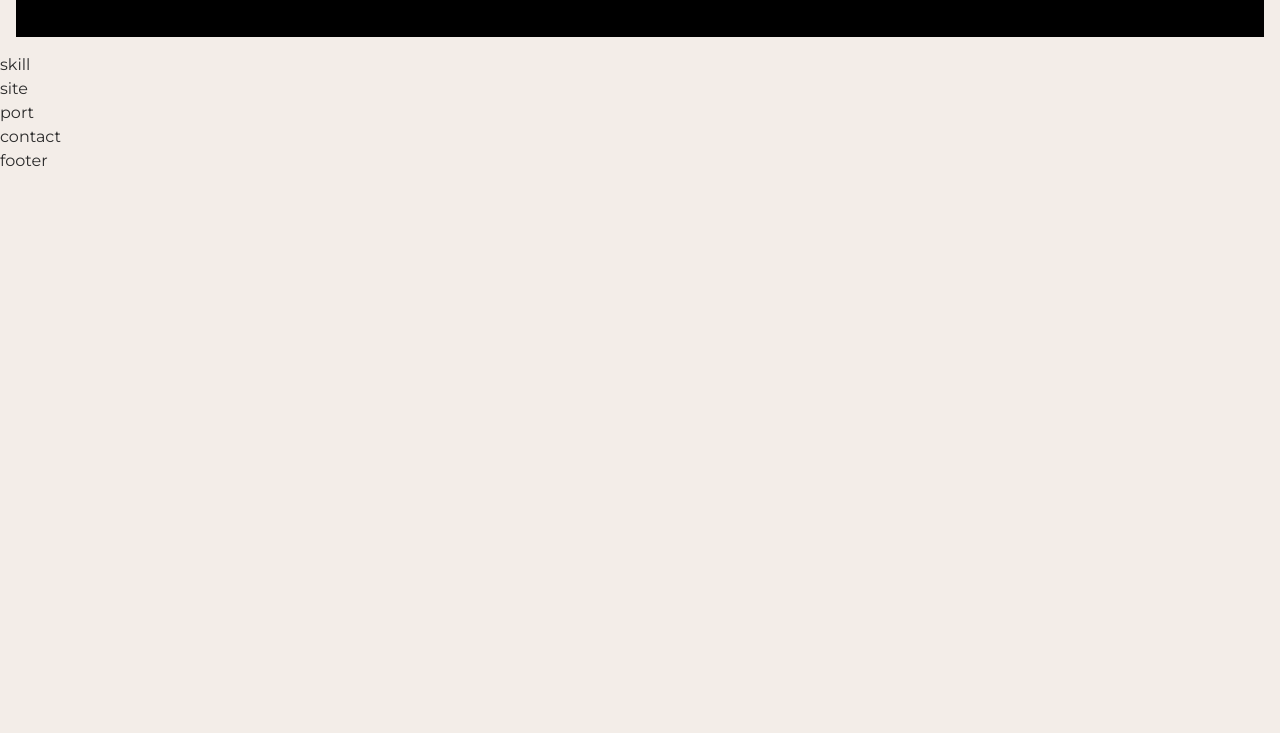
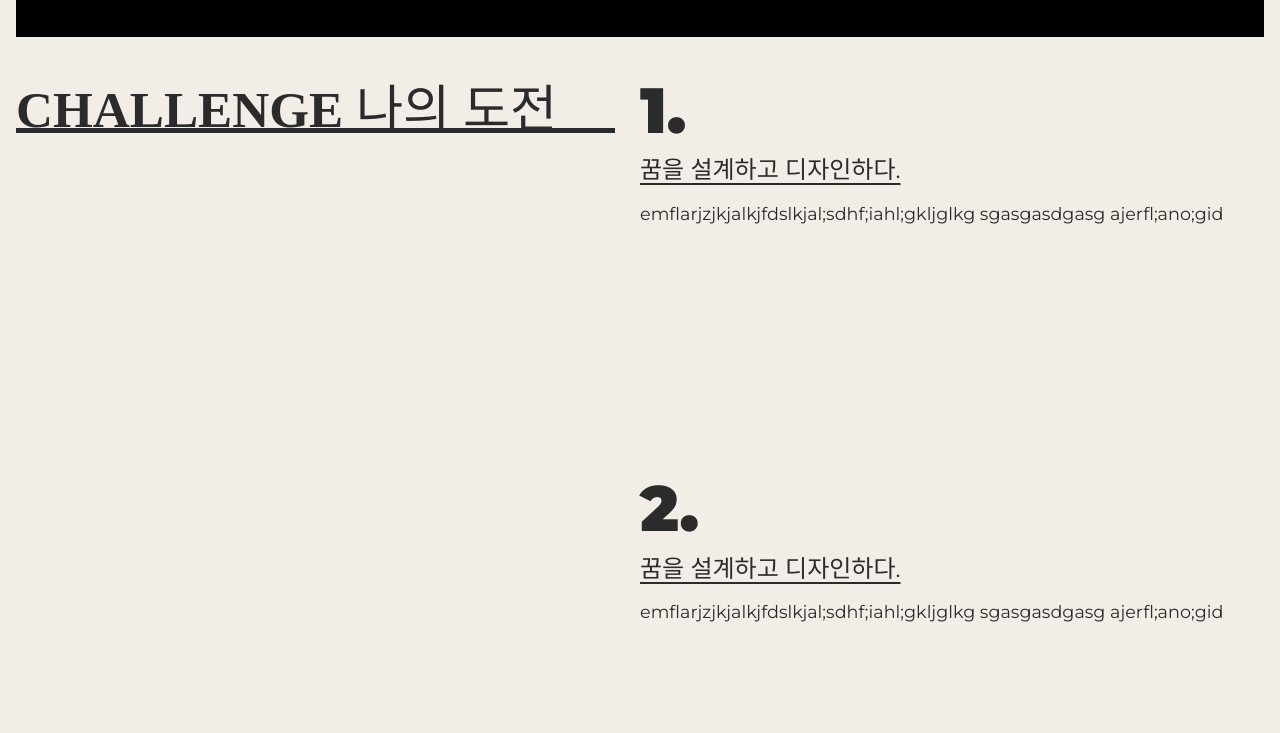
Before and after one commit to 04mmii/port2024-vite, a website built with Vite: page src/index.html in a window 1280 px wide. Shown: the part 747-1480 px from the top of the page. Before the commit the page ends 920 px from the top, so only its background shows below. Built offline with nearby package versions, Linux system fonts and the light colour scheme; a small style sheet from the web is missing; a web font is replaced by a local one.

Commit message:
:) 스킬영역 완료

```diff
--- a/src/assets/css/section/intro.css
+++ b/src/assets/css/section/intro.css
@@ -135,7 +135,7 @@
   }
 }
 
-@media (max-width: 330px) {
+@media (max-width: 320px) {
   .intro__title {
     display: none;
   }
--- a/src/assets/css/section/skill.css
+++ b/src/assets/css/section/skill.css
@@ -1,3 +1,61 @@
-#skill {
 
+.skill__inner {
+  padding: 16px;
+  display: flex;
+  justify-content: space-between;
 }
+.skill__title {
+  position: sticky;
+  top: 70px;
+  left: 0;
+  width: 48%;
+  height: 5vw;
+  font-size: 4vw;
+  font-weight: 900;
+  line-height: 1.6;
+  font-family: var(--mainKor-font);
+  text-transform: uppercase;
+  color: var(--black100);
+  border-bottom: 0.4vw solid var(--black100);
+}
+.skill__title em {
+  font-style: 1.25rem;
+  font-weight: 400;
+}
+.skill__desc {
+  width: 50%;
+}
+.skill__desc span {
+  font-size: 5vw;
+  line-height: 1.3;
+  font-weight: 900;
+}
+.skill__desc h3 {
+  font-size: 1.5rem;
+  text-decoration: underline;
+  text-underline-position: under;
+  margin-bottom: 1vw;
+}
+.skill__desc p {
+  margin-bottom: 30vh;
+  font-size: 1.1rem;
+}
+
+@media (max-width: 800px){
+  .skill__inner {
+    flex-direction: column;
+  }
+  .skill__title {
+    width: 100%;
+    margin-bottom: 10vw;
+    font-size: 30px;
+    height: auto;
+    background-color: var(--mainBg-color);
+  }
+  .skill__desc {
+    width: 100%;
+  }
+  .skill__desc span {
+    font-size: 20vw;
+  }
+}
--- a/src/index.html
+++ b/src/index.html
@@ -55,9 +55,9 @@
     <main id="main" role="main">
         <section id="intro">
             <div class="intro__inner">
-                <div class="intro__title">
+                <h2 class="intro__title">
                     port developer
-                </div>
+                </h2>
                 <div class="intro__lines" aria-hidden="true">
                     <span class="line"></span>
                     <span class="line"></span>
@@ -89,7 +89,37 @@
         <!-- //intro -->
 
         <section id="skill">
-            skill
+            <div class="skill__inner">
+                <h2 class="skill__title">
+                    challenge <em>나의 도전</em>
+                </h2>
+                <div class="skill__desc">
+                    <div>
+                        <span>1.</span>
+                        <h3>꿈을 설계하고 디자인하다.</h3>
+                        <p>emflarjzjkjalkjfdslkjal;sdhf;iahl;gkljglkg
+                            sgasgasdgasg
+                            ajerfl;ano;gid
+                        </p>
+                    </div>
+                    <div>
+                        <span>2.</span>
+                        <h3>꿈을 설계하고 디자인하다.</h3>
+                        <p>emflarjzjkjalkjfdslkjal;sdhf;iahl;gkljglkg
+                            sgasgasdgasg
+                            ajerfl;ano;gid
+                        </p>
+                    </div>
+                    <div>
+                        <span>3.</span>
+                        <h3>꿈을 설계하고 디자인하다.</h3>
+                        <p>emflarjzjkjalkjfdslkjal;sdhf;iahl;gkljglkg
+                            sgasgasdgasg
+                            ajerfl;ano;gid
+                        </p>
+                    </div>
+                </div>
+            </div>
         </section>
         <!-- //skill -->
 
```
